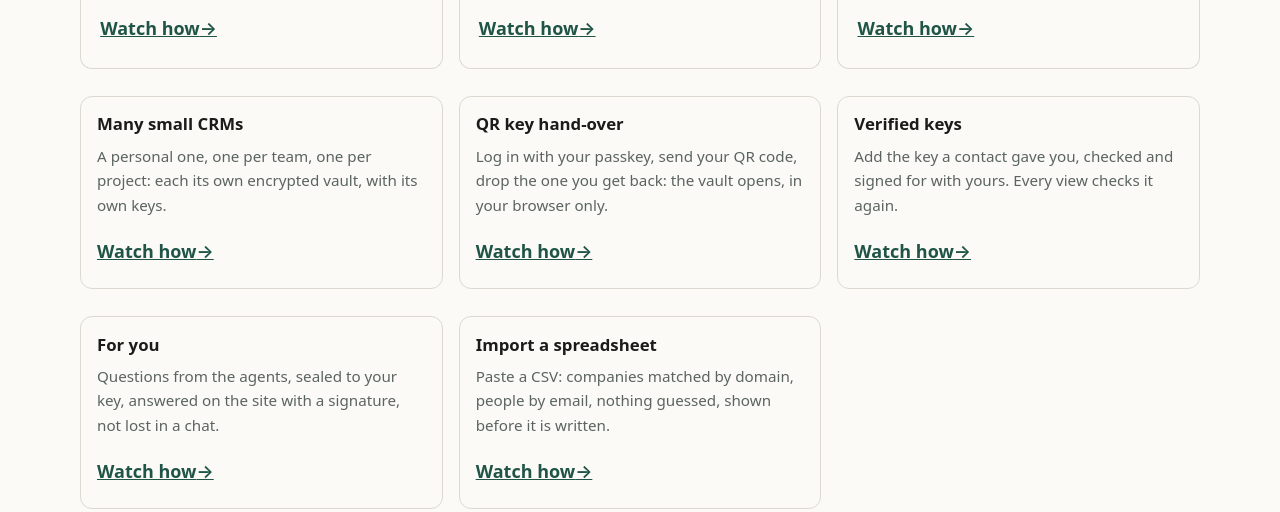
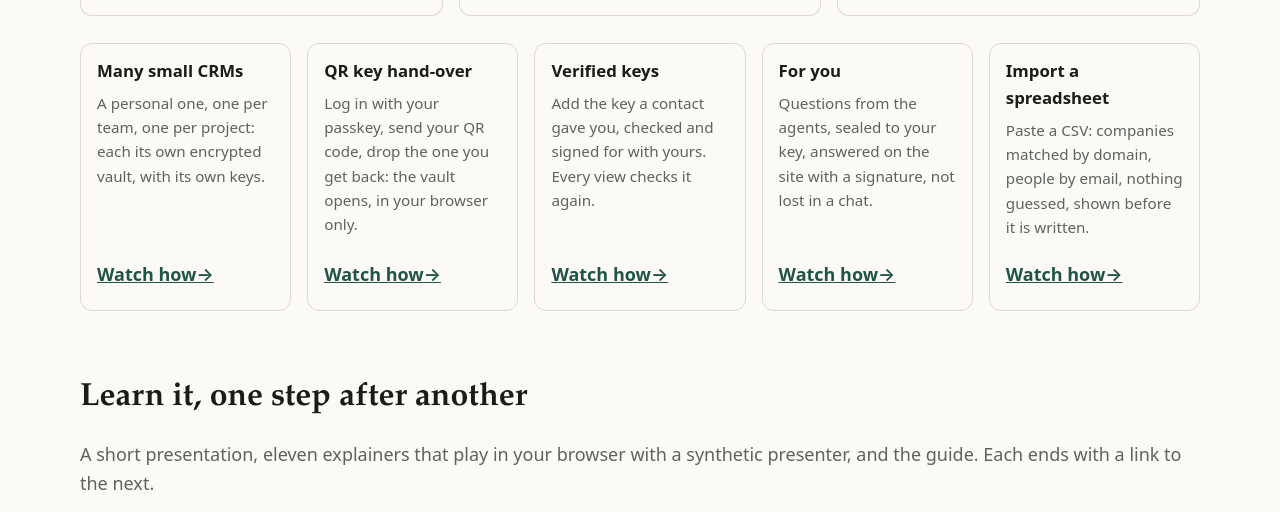
Before and after one commit to SovereignWebsite/Site__Tool__CRM, a plain HTML site: page site/index.html in a window 1280 px wide. Shown: the part 1341-1853 px from the top of the page. Drawn offline with Linux system fonts and the light colour scheme.

Commit message:
CRM: home page round 2 (a.crm.design): second-tier features and the four steps each fill one row
Agent: crm.dev.a@AgentiCCells.dinis
Co-Authored-By: Claude Opus 5.5 <noreply@anthropic.com>
Claude-Session: https://claude.ai/code/session_018yvwtNP466yYif3yWt3Ybr

```diff
--- a/site/index.html
+++ b/site/index.html
@@ -64,7 +64,7 @@ code{font-size:.9em}main a,main code{overflow-wrap:anywhere}
 </style>
 <link rel="stylesheet" href="/app/brand/site-frame.css">
 <style id="home-css">
-/* a.crm.design's home.css (home round 1), as published at design.agents.sovereignweb.site/designs/crm-tool/adopt/home.css */
+/* a.crm.design's home.css (home round 2), as published at design.agents.sovereignweb.site/designs/crm-tool/adopt/home.css */
 /* The CRM tool's home page (https://crm.tool.sovereignweb.site/), a.crm.design, 24 Nov 2026.
    For crm.dev.a: replace the contents of <style id="home-css"> with this file (it keeps every class name).
    What it changes: the hero screenshot is cropped to the Today list so it can be read; the first three features lead
@@ -96,12 +96,14 @@ main.home { max-width: 72rem; }
 .feat p, .three p { margin: 0 0 .8rem; flex: 1; }
 .feat a { font-weight: 600; min-height: 44px; display: inline-flex; align-items: center; }
 @media (min-width: 52.01rem) {
-  .feats { grid-template-columns: repeat(6, minmax(0, 1fr)); }
-  .feat { grid-column: span 2; }
-  .feat:nth-child(-n+3) { border-top: 4px solid var(--accent); }
+  /* Three leading features in a row, then the other five in one row of five. */
+  .feats { grid-template-columns: repeat(15, minmax(0, 1fr)); }
+  .feat { grid-column: span 3; padding: .9rem 1rem; }
+  .feat:nth-child(-n+3) { grid-column: span 5; padding: 1.1rem 1.2rem; border-top: 4px solid var(--accent); }
   .feat:nth-child(-n+3) h3 { font-size: 1.25rem; font-family: var(--serif); }
-  .feat:nth-child(n+4) { grid-column: span 2; padding: .9rem 1rem; }
   .feat:nth-child(n+4) p { font-size: .95rem; }
+  .steps { grid-template-columns: repeat(4, minmax(0, 1fr)); }
+}
 }
 
 /* Your contacts stay yours: each promise with a shape from the brand. */
@@ -142,7 +144,6 @@ main.home { max-width: 72rem; }
 }
 @media (prefers-reduced-motion: no-preference) { .steps { scroll-behavior: smooth; } }
 
-.top{max-width:72rem}
 </style>
 </head>
 <body>
```
